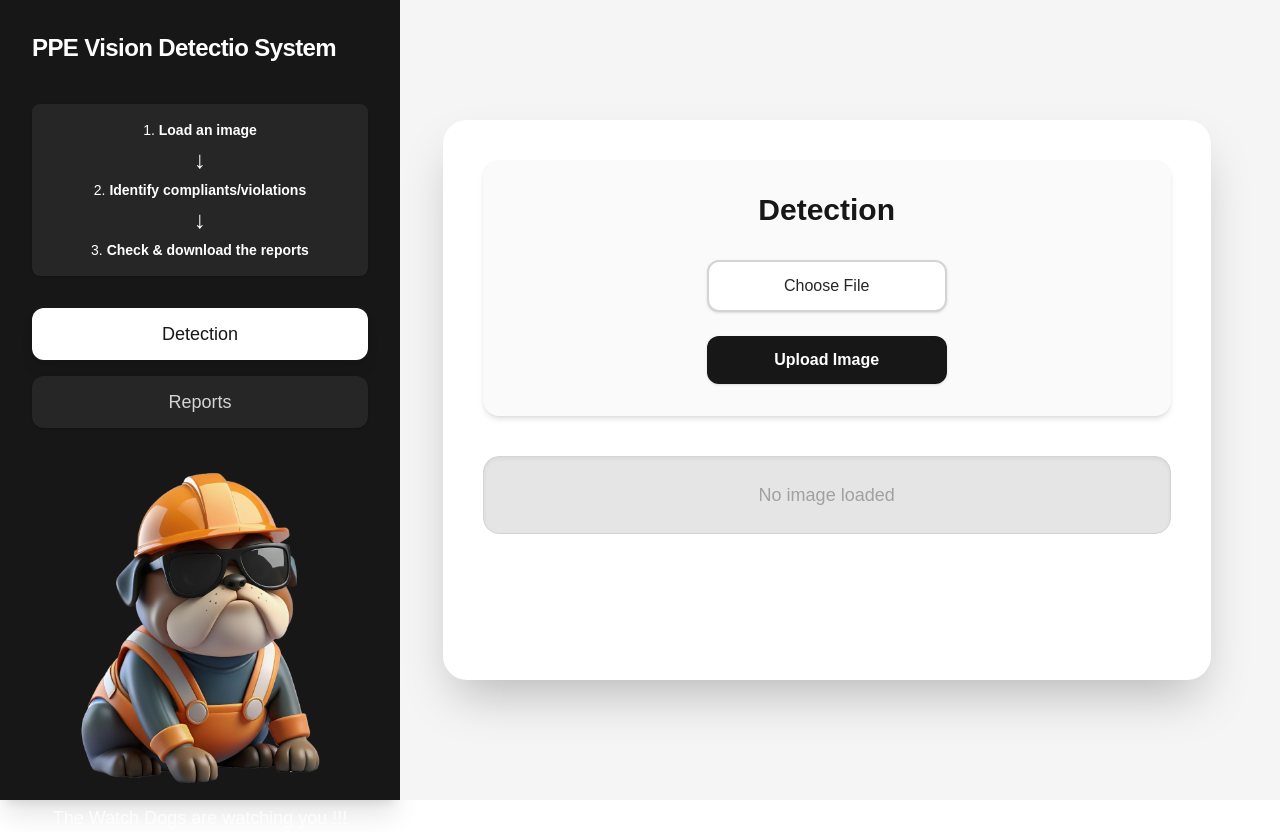
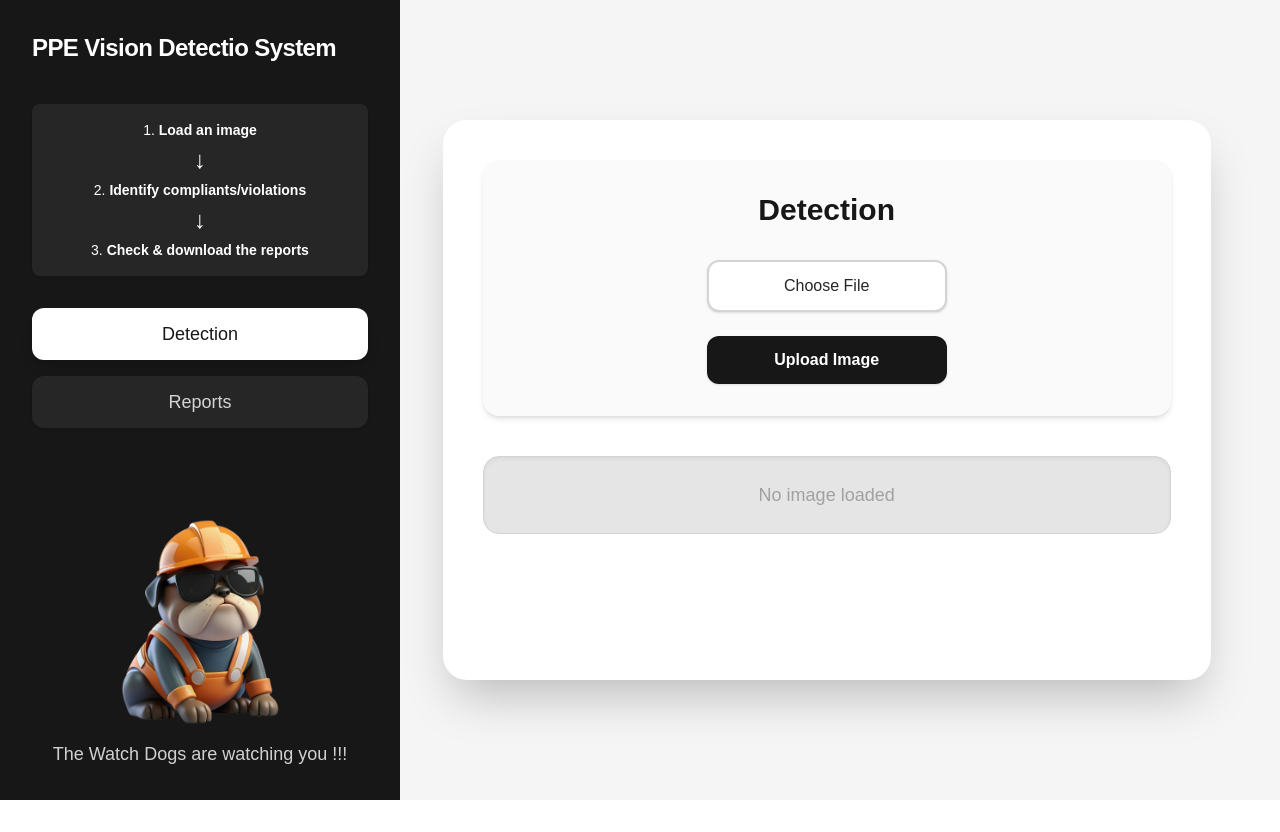
Before and after one commit to AndriyKostenko/PPE_vis_detect_SkillProject_AI_Kostenko_Andriy, a Next.js app in the folder frontend/: page / in a window 1280 px wide. After the commit the page ends 800 px from the top, so only its background shows below. Built offline with nearby package versions, Linux system fonts and the light colour scheme.

Commit message:
a bit of ui polishing

```diff
--- a/frontend/app/page.tsx
+++ b/frontend/app/page.tsx
@@ -135,11 +135,8 @@ export default function Home() {
     return (
         <div className="flex h-screen bg-neutral-100">
         {/* Sidebar */}
-        <aside className="w-1/3 min-w-[260px] max-w-[400px] bg-neutral-900 shadow-xl flex flex-col p-8 justify-between">
+        <aside className="w-1/3 min-w-[260px] max-w-[400px] bg-neutral-900 shadow-xl flex flex-col p-8 justify-between overflow-y-auto min-h-0">
             <div>
-                {/* <div className="mb-8">
-                    <span className="text-2xl font-bold text-white tracking-tight">PPE Vision</span>
-                </div> */}
                 <div className="mb-8 flex flex-col gap-6">
                     <span className="text-2xl font-bold text-white tracking-tight mb-2 ">PPE Vision Detectio System</span>
                     <div className="mt-2 bg-neutral-800 rounded-lg p-4 text-white text-sm font-medium shadow flex flex-col items-center">
@@ -179,10 +176,11 @@ export default function Home() {
                     alt="Watch Dog Logo"
                     width={500}
                     height={500}
-                    className="w-full h-auto object-contain mb-2"
+                    className="w-full h-auto object-contain mb-2 max-w-[220px]"
                     priority
                 />
-                <span className="text-white text-center text-lg opacity-80">The Watch Dogs are watching you !!!</span>
+                <span className="text-white text-center text-lg opacity-80 break-words w-full">
+                    The Watch Dogs are watching you !!!</span>
             </div>
         </aside>
         {/* Main Content */}
```
